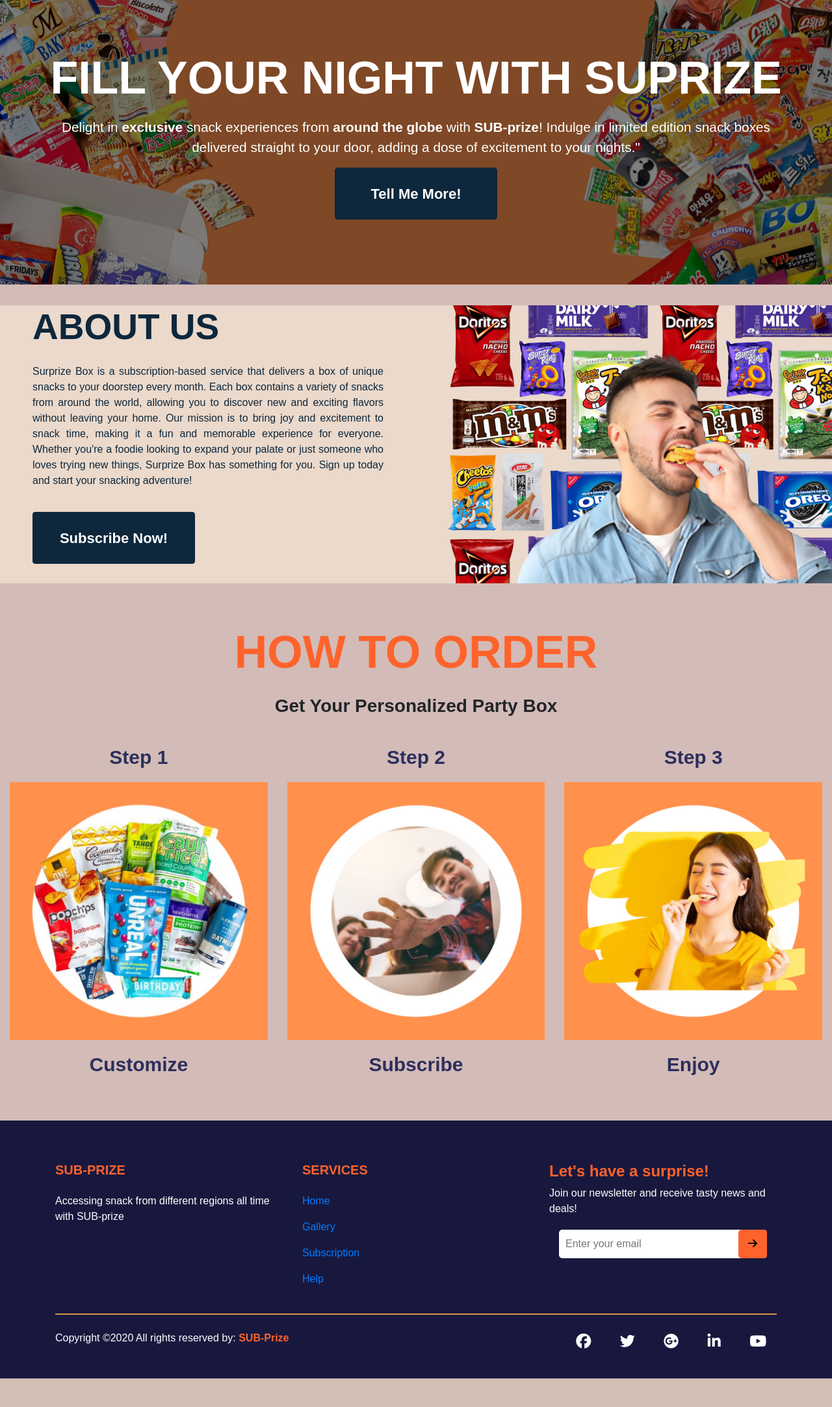
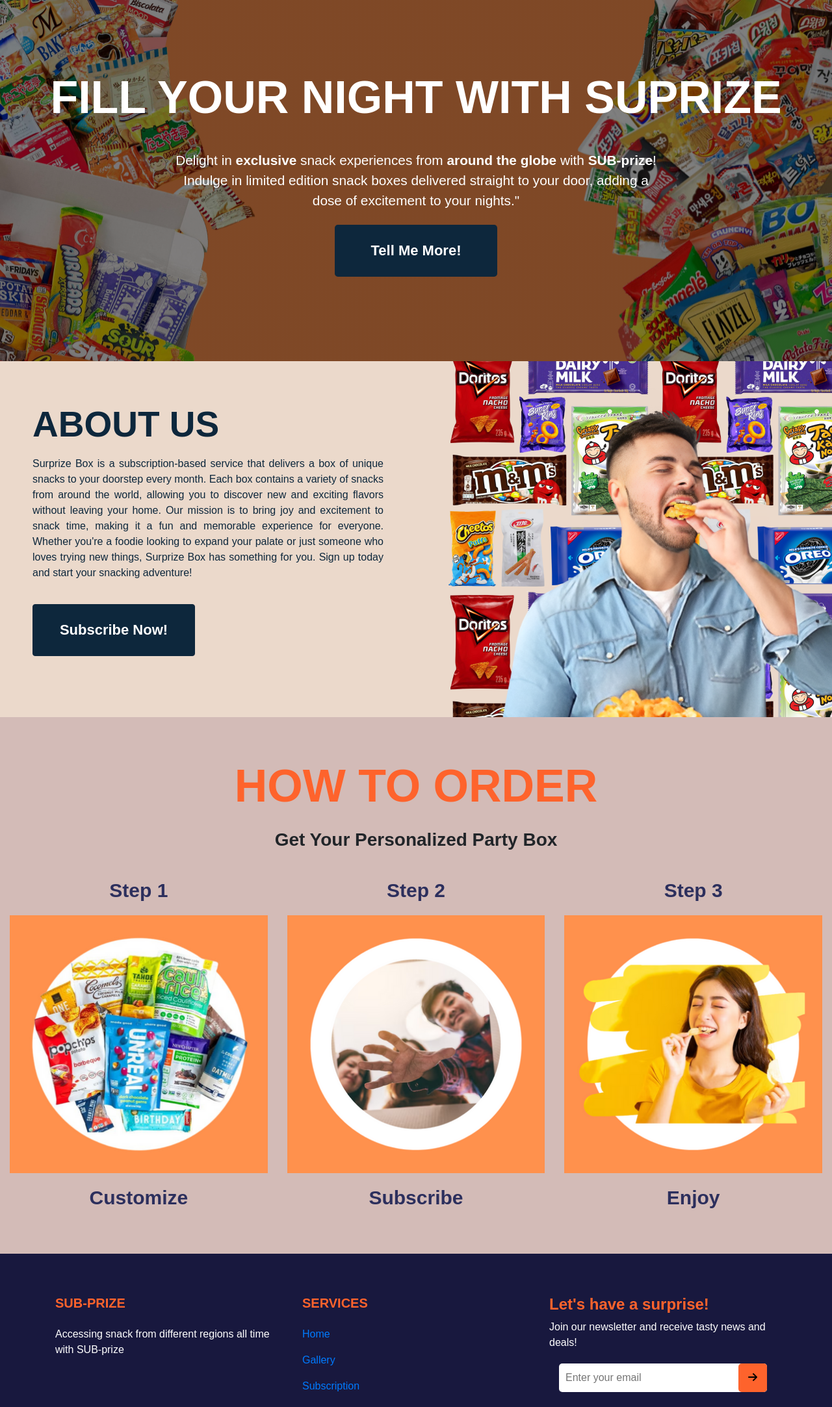
Before and after one commit to junhubdotcom/webpro2024, a PHP site: page / in a window 1280 px wide. Shown: the part 82-2248 px from the top of the page at 65% size. Before the commit the page ends 2204 px from the top, so only its background shows below. Run offline with PHP 8.4, Linux system fonts and the light colour scheme; some libraries are stand-ins or nearby versions.

Commit message:
index fix

```diff
--- a/css/style.css
+++ b/css/style.css
@@ -64,59 +64,6 @@
     justify-content: flex-end;
 }
 
-
-/* .header {
-    height: 100vh;
-    background-image: url("../images/intro.png");
-    background-size: cover;
-    background-position: center;
-    position: relative;
-
-}
-
-.overlay {
-    position: absolute;
-    min-height: 100%;
-    min-width: 100%;
-    left: 0;
-    top: 0;
-    background: rgba(0, 0, 0, 0.5);
-}
-
-.description {
-    left: 50%;
-    width: 70%;
-    position: absolute;
-    top: 50%;
-    transform: translate(-50%, -55%);
-    text-align: center;
-}
-
-.description h1 {
-    color: #fff;
-    font-size: 70px;
-    font-weight: 900;
-}
-
-.description p {
-    padding: 0px 80px;
-    color: rgb(245, 155, 122);
-    font-size: 1.3rem;
-    line-height: 1.5;
-} */
-
-
-.header{
-    background: linear-gradient(to right, rgba(0,0,0,0.5), rgba(0,0,0,0.5)), url("../images/intro.png");
-    /* background-image: url('https://as1.ftcdn.net/v2/jpg/03/68/66/94/1000_F_368669476_Cl7gGRuBWRYnPLwwY8pBgmeH1lGvpQ1r.jpg'); */
-    background-repeat: no-repeat;
-    background-size: cover;
-    position: relative;
-    padding: 100px 0px;
-    /* padding-bottom: 0px;
-    margin-bottom: 0; */
-}
-
 .footer {
     background: #18183e;
 }
@@ -126,31 +73,6 @@
     margin: 25px 0px;
     height: 1px;
 }
-
-.description {
-    vertical-align: center;
-    text-align: center;
-}
-
-.description h1 {
-    padding-top: 60px;
-    padding-bottom: 10px;
-    /* font-size: 60px; */
-    color: #fff;
-    font-size: 70px;
-    font-weight: 900;
-}
-
-.description p {
-    /* font-size: 20px; */
-    font-size: 1.3rem;
-    padding: 0px 50px;
-    line-height: 1.5;
-}
-
-/* .description span {
-   color: #df4c17;
-} */
 
 .btn{
     padding: 10px 20px;
@@ -165,17 +87,47 @@
     /* margin-bottom: 30px; */
 }
 
-.description button:hover {
+.sub-header{
+    background: linear-gradient(to right, rgba(0,0,0,0.5), rgba(0,0,0,0.5)), url("/images/intro.png");
+    background-repeat: no-repeat;
+    background-size: cover;
+    position: relative;
+    margin-bottom: 0px;
+    padding: 130px 0px;
+}
+
+.sub-description {
+    vertical-align: center;
+    text-align: center;
+}
+
+.sub-description h1 {
+    padding-top: 60px;
+    padding-bottom: 10px;
+    /* font-size: 60px; */
+    color: #fff;
+    font-size: 70px;
+    font-weight: 900;
+}
+
+.sub-description p {
+    font-size: 1.3rem;
+    padding: 0px 50px;
+    line-height: 1.5;
+    max-width: 800px;
+    margin: 0 auto;
+    padding: 21px;
+    border-radius: 10px;
+}
+
+.sub-description p span {
+    color: #ffff;
+    font-weight: 800;
+}
+
+.sub-description button:hover {
     border:1px solid #0a4778;
     background:#0a4778;
-}
-
-
-
-
-span {
-    color: #ffff;
-    font-weight: 800;
 }
 
 oran {
--- a/index.html
+++ b/index.html
@@ -50,64 +50,33 @@
             </ul>
         </div>
     </nav>
-    <div>
-    <!--Header-->
-    <!-- <div class="page-header header container-fluid">
-        <div class="overlay">
-            <div class="description container-fluid">
-                <h1>FILL YOUR NIGHT WITH SUPRIZE</h1>
-                <p>Delight in <span>exclusive</span> snack experiences from <span>around the globe</span> with <span>SUB-prize</span>! Indulge in limited edition snack boxes delivered straight to your door, adding a dose of excitement to your nights."</p>
-                <a href = "gallery.html"><button class="btn btn-outline-secondary btn-lg">Tell Me More!</button></a>
 
-            </div>
-        </div>
-    </div> -->
-
-    <header class="header jumbotron jumbotron-fluid text-white">
-        <div class="description">
+    <header class="sub-header jumbotron jumbotron-fluid text-white">
+        <div class="sub-description">
             <h1>FILL YOUR NIGHT WITH SUPRIZE</h1>
             <p>Delight in <span>exclusive</span> snack experiences from <span>around the globe</span> with <span>SUB-prize</span>! Indulge in limited edition snack boxes delivered straight to your door, adding a dose of excitement to your nights."</p>
             <a href = "gallery.html"><button class="btn btn-outline-secondary btn-lg">Tell Me More!</button></a>
         </div>
     </header>
 
-    <div class="aboutUs container-fluid py-0">
-        <div class="row">
-            <div class="col-md-6 col-xs-12 aboutUsDesc">
-                <h1 class = "text-uppercase mb-4">About Us</h1>
-                <p>Surprize Box is a subscription-based service that delivers a box of unique
-                    snacks to your doorstep every month. Each box contains a variety of snacks
-                    from around the world, allowing you to discover new and exciting flavors without
-                    leaving your home. Our mission is to bring joy and excitement to snack time,
-                    making it a fun and memorable experience for everyone. Whether you're a foodie
-                    looking to expand your palate or just someone who loves trying new things, Surprize
-                        Box has something for you. Sign up today and start your snacking adventure!</p>
-                <a href = "subscription.html"><button class = 'btn btn-outline-secondary btn-lg'>Subscribe Now!</button></a>
-            </div>
-            <!-- <div class="col-md-6 col-xs-12 aboutUsImg text-center">
-                <img src="images/person1.png">
-
-            </div> -->
-        </div>
-    </div>
-    <!--About Us-->
-    <!-- <div class = "aboutUs">
-        <div class = "container-fluid py-4 px-5">
-            <div class = "row py-2">
-                <div class = "col-md-6 col-lg-6 pt-5 text-center">
-                    <h1 class = "text-uppercase mb-4">About Us</h1>
+    <div class="aboutUs">
+        <div class="container-fluid py-5">
+            <div class="row py-3">
+                <div class="col-md-6 col-xs-12 aboutUsDesc">
+                    <h1 class = "text-uppercase mb-3">About Us</h1>
                     <p>Surprize Box is a subscription-based service that delivers a box of unique
                         snacks to your doorstep every month. Each box contains a variety of snacks
                         from around the world, allowing you to discover new and exciting flavors without
                         leaving your home. Our mission is to bring joy and excitement to snack time,
                         making it a fun and memorable experience for everyone. Whether you're a foodie
                         looking to expand your palate or just someone who loves trying new things, Surprize
-                         Box has something for you. Sign up today and start your snacking adventure!</p>
+                            Box has something for you. Sign up today and start your snacking adventure!</p>
                     <a href = "subscription.html"><button class = 'btn btn-outline-secondary btn-lg'>Subscribe Now!</button></a>
                 </div>
             </div>
         </div>
-    </div> -->
+    </div>
+
 
     <!--How to Order-->
     <div class = "how2" id = "how2">
@@ -152,7 +121,7 @@
             </div>
         </div>
     </div>
-</div>
+
     <!--Footer-->
     <footer class="footer text-white pt-5 pb-4">
 
```
